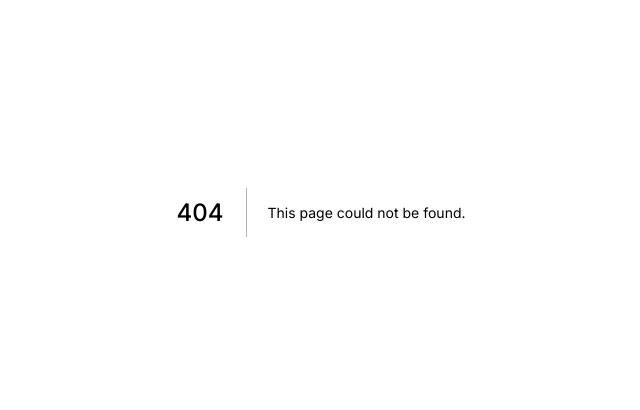
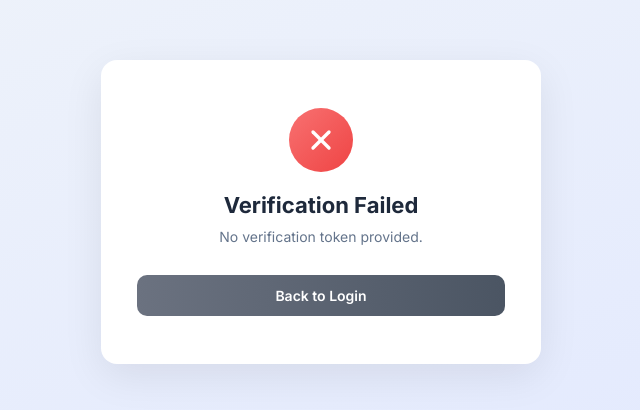
Before and after one commit to anushkaa-dubey/saramedico-deploy, a Next.js app: page /auth/verify-email in a window 1280 px wide. Before the commit this address had no page. Shown: the part 188-598 px from the top of the page, without its empty margins (319-959 px from the left). Built offline with nearby package versions, Linux system fonts and the light colour scheme; no server answers.

Commit message:
verify email fixed

```diff
--- /dev/null
+++ b/app/auth/verify-email/page.jsx
@@ -0,0 +1,125 @@
+"use client";
+
+import { useEffect, useState, Suspense } from "react";
+import { useSearchParams, useRouter } from "next/navigation";
+import { API_BASE_URL } from "@/services/apiConfig";
+
+function VerifyEmailContent() {
+  const searchParams = useSearchParams();
+  const router = useRouter();
+  const token = searchParams.get("token");
+
+  const [status, setStatus] = useState("verifying"); // verifying | success | error
+  const [message, setMessage] = useState("");
+
+  useEffect(() => {
+    if (!token) {
+      setStatus("error");
+      setMessage("No verification token provided.");
+      return;
+    }
+
+    const verifyEmail = async () => {
+      try {
+        const res = await fetch(
+          `${API_BASE_URL}/auth/verify-email?token=${encodeURIComponent(token)}`
+        );
+
+        const data = await res.json();
+
+        if (res.ok) {
+          setStatus("success");
+          setMessage(data.message || "Your email has been verified successfully!");
+        } else {
+          setStatus("error");
+          setMessage(data.detail || "Invalid or expired verification token.");
+        }
+      } catch (err) {
+        setStatus("error");
+        setMessage("Something went wrong. Please try again later.");
+      }
+    };
+
+    verifyEmail();
+  }, [token]);
+
+  return (
+    <div className="verify-email-card">
+      {/* Icon */}
+      <div
+        className="verify-email-icon"
+        style={{
+          background:
+            status === "success"
+              ? "linear-gradient(135deg, #34d399, #10b981)"
+              : status === "error"
+              ? "linear-gradient(135deg, #f87171, #ef4444)"
+              : "linear-gradient(135deg, #60a5fa, #3b82f6)",
+        }}
+      >
+        {status === "verifying" && (
+          <svg width="32" height="32" viewBox="0 0 24 24" fill="none" stroke="white" strokeWidth="2" strokeLinecap="round" strokeLinejoin="round">
+            <path d="M12 2v4M12 18v4M4.93 4.93l2.83 2.83M16.24 16.24l2.83 2.83M2 12h4M18 12h4M4.93 19.07l2.83-2.83M16.24 7.76l2.83-2.83" />
+          </svg>
+        )}
+        {status === "success" && (
+          <svg width="32" height="32" viewBox="0 0 24 24" fill="none" stroke="white" strokeWidth="2.5" strokeLinecap="round" strokeLinejoin="round">
+            <polyline points="20 6 9 17 4 12" />
+          </svg>
+        )}
+        {status === "error" && (
+          <svg width="32" height="32" viewBox="0 0 24 24" fill="none" stroke="white" strokeWidth="2.5" strokeLinecap="round" strokeLinejoin="round">
+            <line x1="18" y1="6" x2="6" y2="18" />
+            <line x1="6" y1="6" x2="18" y2="18" />
+          </svg>
+        )}
+      </div>
+
+      {/* Title */}
+      <h2 className="verify-email-title">
+        {status === "verifying" && "Verifying your email…"}
+        {status === "success" && "Email Verified!"}
+        {status === "error" && "Verification Failed"}
+      </h2>
+
+      {/* Message */}
+      <p className="verify-email-message">{message || "Please wait while we verify your email address."}</p>
+
+      {/* Action Button */}
+      {status !== "verifying" && (
+        <button
+          className="verify-email-btn"
+          onClick={() => router.push("/auth/login")}
+          style={{
+            background:
+              status === "success"
+                ? "linear-gradient(90deg, #4cc9f0, #4361ee)"
+                : "linear-gradient(90deg, #6b7280, #4b5563)",
+          }}
+        >
+          {status === "success" ? "Continue to Login" : "Back to Login"}
+        </button>
+      )}
+
+      {/* Spinner for verifying state */}
+      {status === "verifying" && <div className="verify-email-spinner" />}
+    </div>
+  );
+}
+
+export default function VerifyEmailPage() {
+  return (
+    <div className="verify-email-container">
+      <Suspense
+        fallback={
+          <div className="verify-email-card">
+            <div className="verify-email-spinner" />
+            <p className="verify-email-message">Loading…</p>
+          </div>
+        }
+      >
+        <VerifyEmailContent />
+      </Suspense>
+    </div>
+  );
+}
--- a/app/globals.css
+++ b/app/globals.css
@@ -242,6 +242,94 @@ input:focus {
 }
 
 
+/* ── Verify Email Page ── */
+.verify-email-container {
+  min-height: 100vh;
+  background: linear-gradient(160deg, #f1f5f9, #e0e7ff);
+  display: flex;
+  align-items: center;
+  justify-content: center;
+  padding: 24px;
+}
+
+.verify-email-card {
+  width: 100%;
+  max-width: 440px;
+  background: #fff;
+  border-radius: 16px;
+  padding: 48px 36px;
+  box-shadow: 0 12px 40px rgba(0, 0, 0, 0.08);
+  text-align: center;
+  animation: fadeInUp 0.5s ease;
+}
+
+.verify-email-icon {
+  width: 64px;
+  height: 64px;
+  border-radius: 50%;
+  display: flex;
+  align-items: center;
+  justify-content: center;
+  margin: 0 auto 20px;
+  transition: background 0.4s ease;
+}
+
+.verify-email-title {
+  font-size: 22px;
+  font-weight: 700;
+  margin: 0 0 8px;
+  color: #1e293b;
+}
+
+.verify-email-message {
+  font-size: 14px;
+  color: #64748b;
+  margin: 0 0 28px;
+  line-height: 1.5;
+}
+
+.verify-email-btn {
+  width: 100%;
+  padding: 12px;
+  border-radius: 10px;
+  border: none;
+  color: #fff;
+  font-size: 14px;
+  font-weight: 600;
+  cursor: pointer;
+  transition: opacity 0.2s ease, transform 0.15s ease;
+}
+
+.verify-email-btn:hover {
+  opacity: 0.9;
+  transform: translateY(-1px);
+}
+
+.verify-email-spinner {
+  width: 36px;
+  height: 36px;
+  border: 3px solid #e5e7eb;
+  border-top-color: #4361ee;
+  border-radius: 50%;
+  margin: 0 auto;
+  animation: spin 0.8s linear infinite;
+}
+
+@keyframes spin {
+  to { transform: rotate(360deg); }
+}
+
+@keyframes fadeInUp {
+  from {
+    opacity: 0;
+    transform: translateY(16px);
+  }
+  to {
+    opacity: 1;
+    transform: translateY(0);
+  }
+}
+
 /* RESPONSIVE MEDIA QUERIES */
 
 /* Tablet and smaller (< 1024px) */
```
